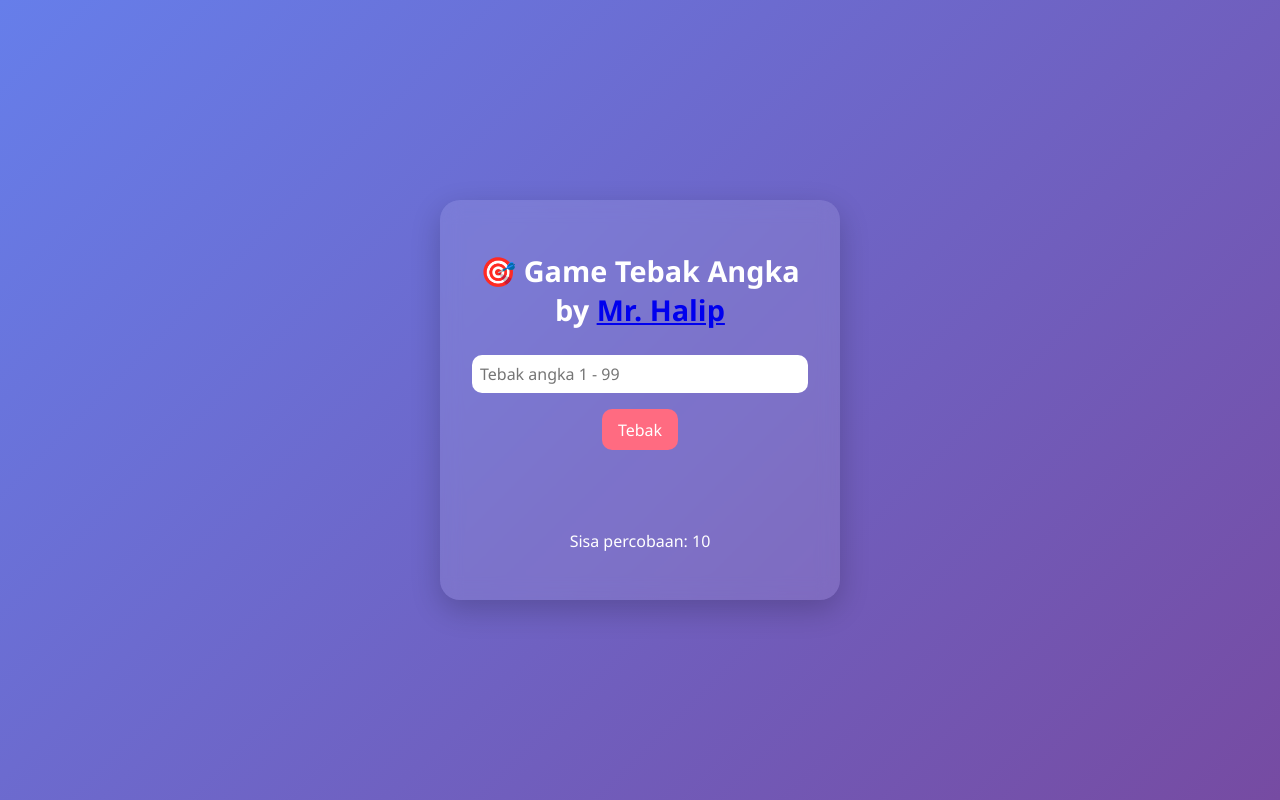
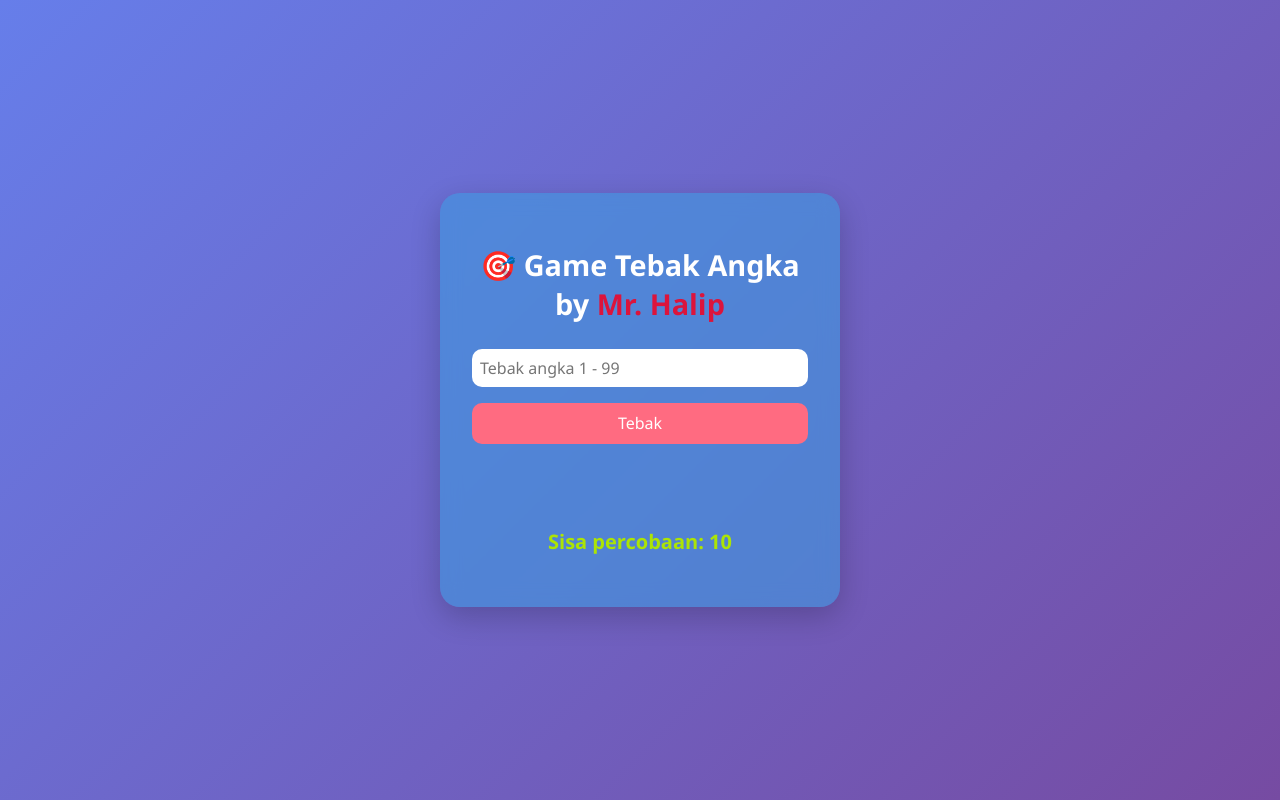
Before and after one commit to Halip26/web-guess-number-game, a plain HTML site: page index.html in a window 1280 px wide. Drawn offline with Linux system fonts and the light colour scheme.

Commit message:
update styles for body and game container; enhance h1 link appearance

```diff
--- a/style.css
+++ b/style.css
@@ -10,11 +10,12 @@ body {
   justify-content: center;
   align-items: center;
   height: 100vh;
+  padding: 1rem;
   color: #fff;
 }
 
 .game-container {
-  background-color: rgba(255, 255, 255, 0.1);
+  background-color: #4098df9a;
   padding: 2rem;
   border-radius: 20px;
   box-shadow: 0 10px 30px rgba(0, 0, 0, 0.2);
@@ -30,7 +31,35 @@ h1 {
   font-size: 1.8rem;
 }
 
-input[type="text"],
+h1 a {
+  text-decoration: none;
+  color: crimson;
+  position: relative;
+  transition: color 0.3s ease;
+}
+
+h1 a::before {
+  content: "";
+  position: absolute;
+  width: 100%;
+  height: 2px;
+  background-color: #8e0722;
+  bottom: -2px;
+  transform: scaleX(0);
+  transition: transform 0.3s ease;
+}
+
+h1 a:hover::before {
+  transform: scaleX(1);
+}
+
+/* Remove Arrows/Spinners for Chrome, Safari, Edge, Opera */
+input::-webkit-outer-spin-button,
+input::-webkit-inner-spin-button {
+  -webkit-appearance: none;
+  margin: 0;
+}
+
 input[type="number"] {
   padding: 0.5rem;
   border: none;
@@ -50,6 +79,7 @@ button {
   font-size: 1rem;
   cursor: pointer;
   transition: background 0.3s ease;
+  width: 100%;
 }
 
 button:hover {
@@ -62,6 +92,12 @@ button:hover {
   min-height: 40px;
 }
 
+#game p {
+  color: rgb(172, 228, 5);
+  font-weight: bold;
+  font-size: 20px;
+}
+
 @keyframes fadeIn {
   from {
     opacity: 0;
@@ -72,3 +108,13 @@ button:hover {
     transform: translateY(0);
   }
 }
+
+@media (max-width: 480px) {
+  .game-container {
+    padding: 1.5rem;
+  }
+
+  h1 {
+    font-size: 1.5rem;
+  }
+}
```
